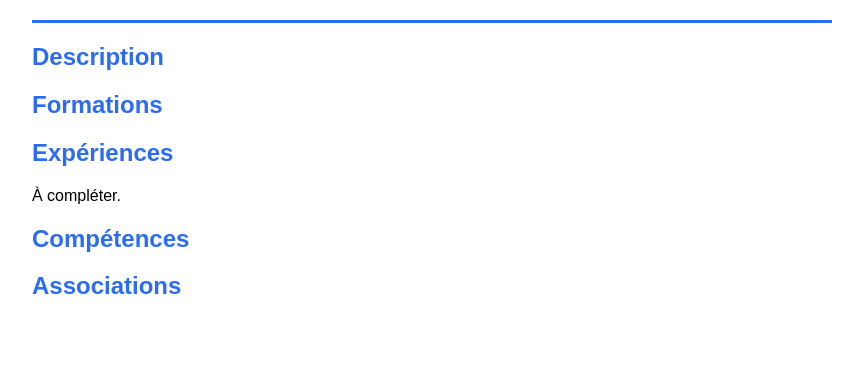
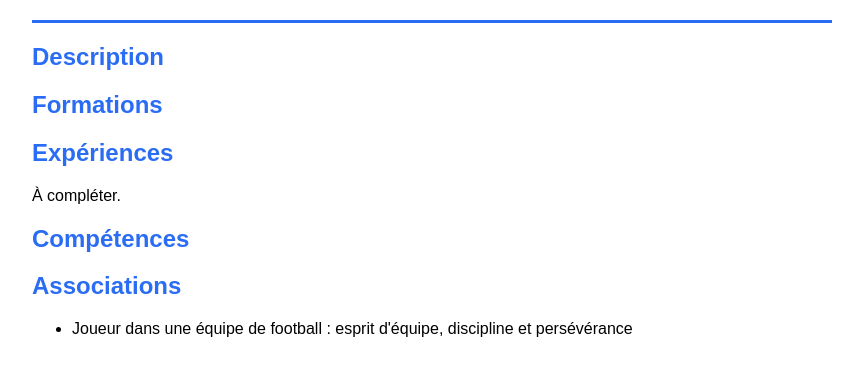
Before and after one commit to josias24josias-svg/Mon-cv, a plain HTML site: page Index.html in a window 1280 px wide. Shown: the whole page, without its empty margins (208-1071 px from the left). Drawn offline with Linux system fonts and the light colour scheme.

Commit message:
Update Index.html

```diff
--- a/Index.html
+++ b/Index.html
@@ -35,7 +35,10 @@
 
     <section id="associations">
       <h2>Associations</h2>
-      <!-- ASSOCIATIONS -->
+      <ul>
+  <li>Joueur dans une équipe de football : esprit d'équipe, discipline et persévérance</li>
+</ul>
+
     </section>
 
   </main>
```
